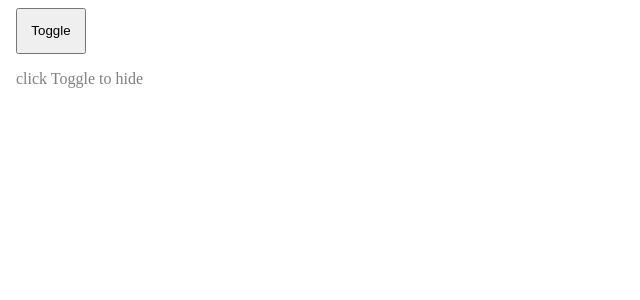
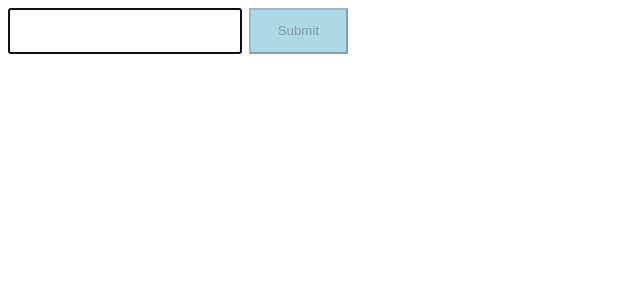
Before and after one commit to mp2003/its_ReAcT_AgAiN, a React (Vite) app: page / in a window 1280 px wide. Shown: the top 300 px of the page, without its empty margins (0-640 px from the left). Built offline with nearby package versions, Linux system fonts and the light colour scheme.

Commit message:
Exercise- Disable Button Challenge

```diff
--- a/src/App.jsx
+++ b/src/App.jsx
@@ -6,6 +6,7 @@ import InputUsingRef from "./components/InputUsingRef";
 import SearchBar from "./components/SearchBar";
 import List from "./components/List";
 import Show_Hide from "./Show_Hide";
+import DisableButton from "./DisableButton";
 const App = () => {
   return (
     <>
@@ -15,7 +16,8 @@ const App = () => {
       {/* <InputUsingRef /> */}
       {/* <SearchBar /> */}
       {/* <List /> */}
-      <Show_Hide />
+      {/* <Show_Hide /> */}
+      <DisableButton />
     </>
   );
 };
--- /dev/null
+++ b/src/DisableButton.jsx
@@ -0,0 +1,43 @@
+import React, { useRef, useEffect, useState } from "react";
+import styled from "styled-components";
+
+const Button = styled.button`
+  padding: 1em 2em;
+  background-color: lightgray;
+
+  input + & {
+    background-color: lightblue;
+    /* padding: 1em 2em; */
+  }
+`;
+
+const DisableButton = () => {
+  const inputRef = useRef();
+  const [val, setVal] = useState("");
+
+  useEffect(() => {
+    inputRef.current.focus();
+  }, []);
+
+  const handelChange = (e) => {
+    setVal(e.target.value);
+  };
+
+  console.log(val, Button);
+
+  return (
+    <>
+      <div>
+        <input
+          type="text"
+          ref={inputRef}
+          onChange={handelChange}
+          style={{ padding: "1em 2em", marginRight: "0.5em" }}
+        />
+        <Button disabled={val.length === 0}> Submit </Button>
+      </div>
+    </>
+  );
+};
+
+export default DisableButton;
```
